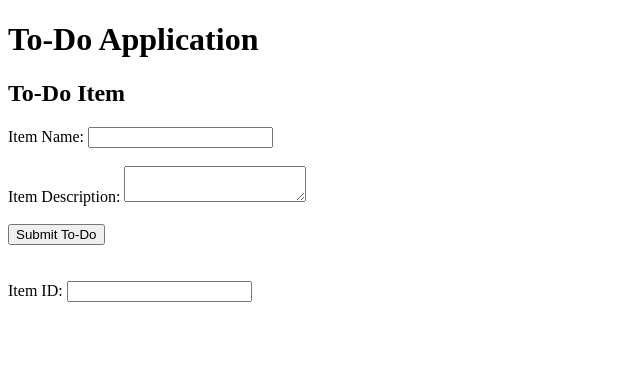
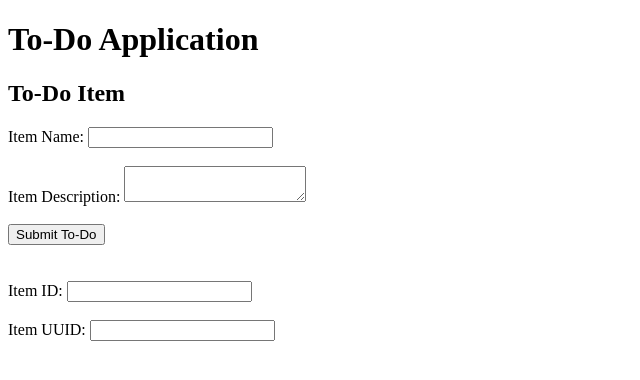
Before and after one commit to npk-aws/Git-and-GitHub, a Flask app: page / in a window 1280 px wide. Shown: the top 380 px of the page, without its empty margins (0-640 px from the left). Run offline with Flask 3, Linux system fonts and the light colour scheme.

Commit message:
Add Item UUID field

```diff
--- a/Git_and_GitHub_Karthik/templates/index.html
+++ b/Git_and_GitHub_Karthik/templates/index.html
@@ -35,5 +35,10 @@
 <label>Item ID:</label>
 <input type="text" name="itemID">
 
+<br><br>
+
+<label>Item UUID:</label>
+<input type="text" name="itemUUID">
+
 </body>
 </html>
```
